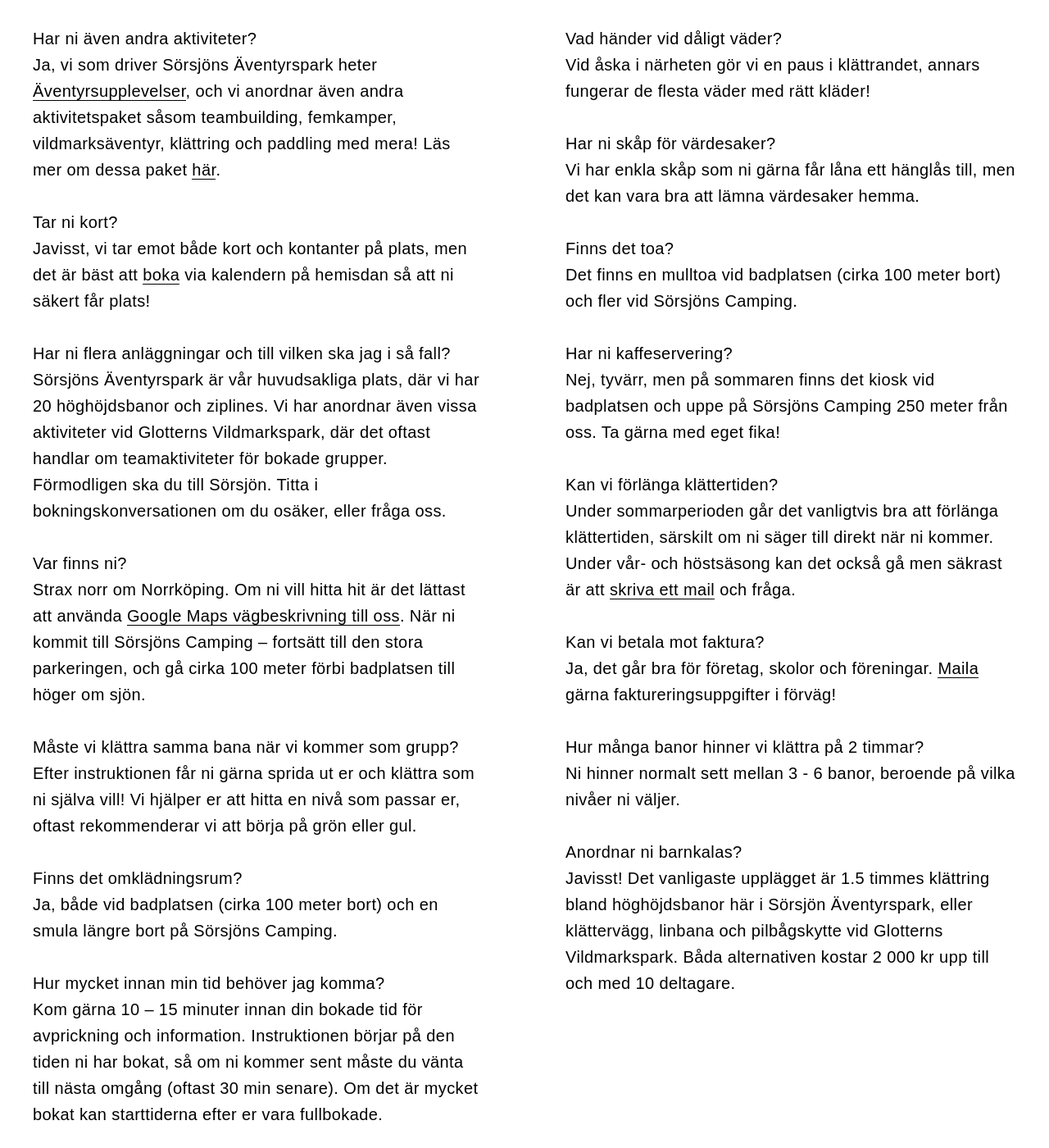
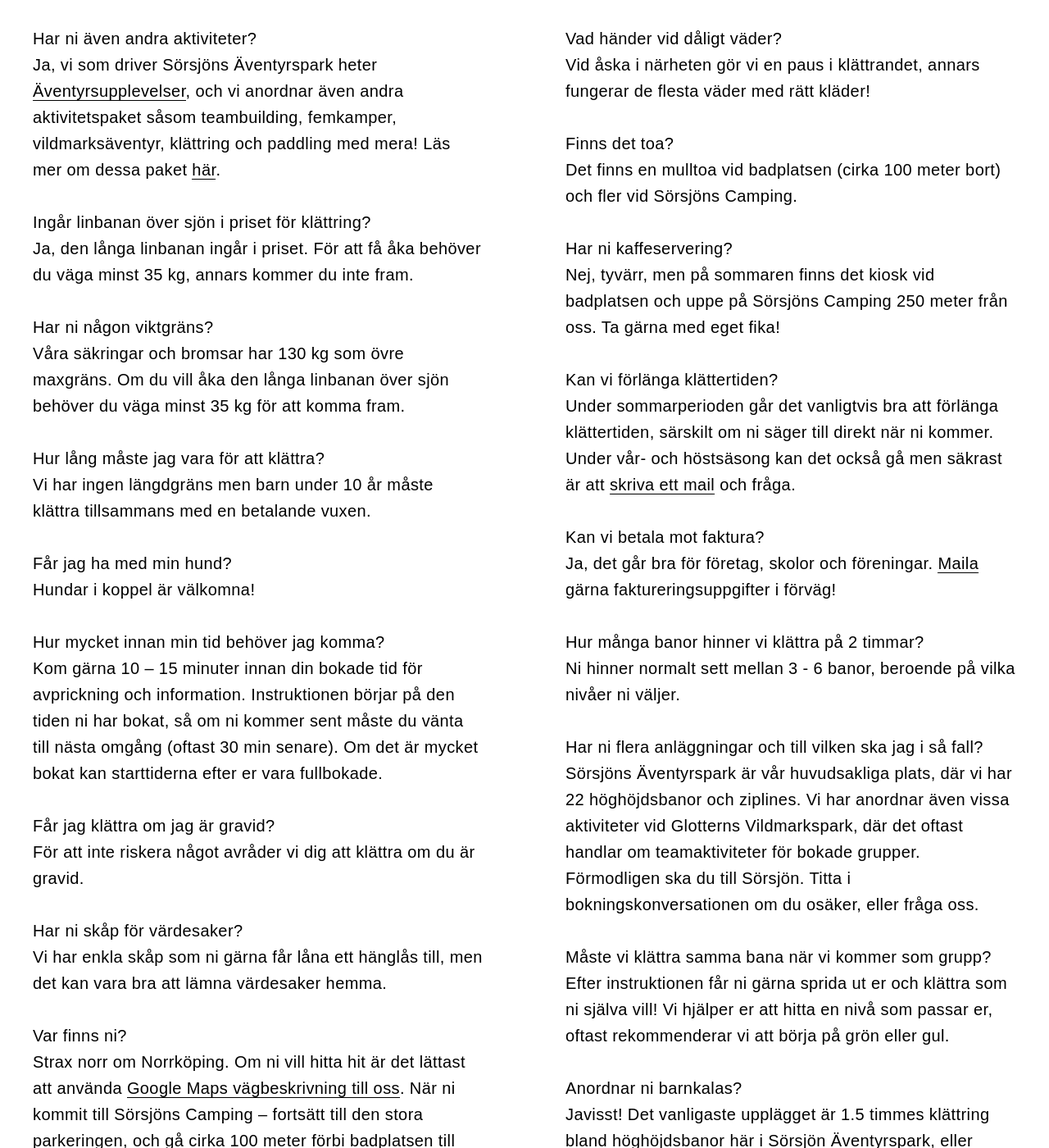
Before and after one commit to aventyrsupplevelser/aventyrsupplevelser.github.io, a Jekyll site: the page built from sorsjon/index.html, in a window 1280 px wide and 1400 px high, scrolled down 7185 px. Shown: the whole window at 82% size. Built offline with Jekyll 4.4.1, drawn with Linux system fonts in a browser that asks for light colours; some of the changed text lies outside the part shown.

Commit message:
new faq and map and edits

```diff
--- a/Gemfile
+++ b/Gemfile
@@ -1,2 +1,2 @@
- source 'https://rubygems.org'
+source 'https://rubygems.org'
 gem 'github-pages', group: :jekyll_plugins
--- a/sorsjon/index.html
+++ b/sorsjon/index.html
@@ -47,7 +47,7 @@
 		  <div>
 			  <img src="/sorsjon/images/banorna.jpg">
 			  <div>
-			  Klättra på 2 till 20 meters höjd i våra 21&nbsp;höghöjdsbanor&nbsp;...
+			  Klättra på 2 till 20 meters höjd i våra 22&nbsp;höghöjdsbanor&nbsp;...
 		 	  </div>
 		  </div>
 		  <div>
@@ -96,7 +96,7 @@
 		  </div>
 	  </div>
 	  <div id="infographicssection" class="greyback">
-	  <img class="infographic" src="/sorsjon/images/infographicswebnew.png">
+	  <img class="infographic" src="/sorsjon/images/webSEinfo.png">
 	  <img class="infographicmobil" src="/sorsjon/images/infographicmobil.png">
 	  </div>
 
@@ -125,6 +125,9 @@
 				  <img class="harfinnspic" src="/sorsjon/images/MushroomBerry.png">
 				  <div>...&nbsp;samt svamp och bär i skogen!</div>
 			  </div>
+	  </div>
+	  <div id="infographicssection" class="greyback" style="padding-top: 0px; padding-bottom: 0px">
+	  <img style="width:100vw; margin: 0px;" class="infographicmobil" src="/sorsjon/images/mapmobil.jpg">
 	  </div>
 	  <a id="openinghours"></a>
 	  <div id="oppettidersection" class="greyback">
@@ -268,7 +271,7 @@
 		  </div>
 		  <div>
 			  <img src="/sorsjon/images/shoes.png">
-			  ... vi rekommenderar att ha på oömma <br class="widebr"> kläder och bra skor när du&nbsp;kommer&nbsp;...
+			  ... ha på oömma kläder och <br class="widebr">skor som täcker&nbsp;tårna...
 		  </div>
 		  <div>
 			  <img src="/sorsjon/images/fikabadklader.png">
@@ -309,41 +312,69 @@
 			  <br>
 			  <br>
 
-			  <strong>Tar ni kort?</strong>
+			  <strong> Ingår linbanan över sjön i priset för klättring?
+			  </strong>
 			  <br>
-			  Javisst, vi tar emot både kort och kontanter på plats, men det är bäst att <a href="#book">boka</a> via kalendern på hemisdan så att ni säkert får&nbsp;plats!
+			  Ja, den långa linbanan ingår i priset. För att få åka behöver du väga minst 35 kg, annars kommer du inte fram.
 			  <br>
 			  <br>
-			  <strong>Har ni flera anläggningar och till vilken ska jag i så&nbsp;fall?
+
+			  <strong>Har ni någon viktgräns?
 			  </strong>
 			  <br>
-			  Sörsjöns Äventyrspark är vår huvudsakliga plats, där vi har 20&nbsp;höghöjdsbanor och ziplines. Vi har anordnar även vissa aktiviteter vid Glotterns Vildmarkspark, där det oftast handlar om teamaktiviteter för bokade grupper. Förmodligen ska du till Sörsjön. Titta i <span>bokningskonversationen</span> om du osäker, eller fråga&nbsp;oss.
+			  Våra säkringar och bromsar har 130 kg som övre maxgräns. Om du vill åka den långa linbanan över sjön behöver du väga minst 35 kg för att komma fram.
 			  <br>
 			  <br>
+
+			  <strong> Hur lång måste jag vara för att klättra?
+			  </strong>
+			  <br>
+			  Vi har ingen längdgräns men barn under 10 år måste klättra tillsammans med en betalande vuxen.
+			  <br>
+			  <br>
+
+			  <strong> Får jag ha med min hund?
+			  </strong>
+			  <br>
+			  Hundar i koppel är välkomna!
+			  <br>
+			  <br>
+
+			  <strong>Hur mycket innan min tid behöver jag&nbsp;komma?
+			  </strong>
+			  <br>
+			  Kom gärna 10&nbsp;–&nbsp;15&nbsp;minuter innan din bokade tid för avprickning och information. Instruktionen börjar på den tiden ni har bokat, så om ni kommer sent måste du vänta till nästa omgång (oftast 30&nbsp;min&nbsp;senare). Om det är mycket bokat kan starttiderna efter er vara&nbsp;fullbokade.
+			  <br>
+			  <br>
+
+			  <strong> Får jag klättra om jag är gravid?
+			  </strong>
+			  <br>
+			  För att inte riskera något avråder vi dig att klättra om du är gravid.
+			  <br>
+			  <br>
+
+			  <strong>Har ni skåp för värdesaker?
+			  </strong>
+			  <br>
+			  Vi har enkla skåp som ni gärna får låna ett hänglås till, men det kan vara bra att lämna värdesaker&nbsp;hemma.
+			  <br>
+			  <br>
+
 			  <strong>Var finns ni?
 			  </strong>
 			  <br>
 			  Strax norr om Norrköping. Om ni vill hitta hit är det lättast att använda <a href="https://www.google.com/maps?saddr=Current+Location&daddr=Sorsjons+Aventyrspark" target="_blank">Google&nbsp;Maps vägbeskrivning&nbsp;till&nbsp;oss</a>. När ni kommit till Sörsjöns Camping – fortsätt till den stora parkeringen, och gå cirka 100&nbsp;meter förbi badplatsen till höger om&nbsp;sjön.
 			  <br>
 			  <br>
-			  <strong>Måste vi klättra samma bana när vi kommer som&nbsp;grupp?
-			  </strong>
-			  <br>
-			  Efter instruktionen får ni gärna sprida ut er och klättra som ni själva vill! Vi hjälper er att hitta en nivå som passar er, oftast rekommenderar vi att börja på grön eller&nbsp;gul.
-			  <br>
-			  <br>
+
 			  <strong>Finns det omklädningsrum?
 			  </strong>
 			  <br>
 			  Ja, både vid badplatsen (cirka 100&nbsp;meter bort) och en smula längre bort på Sörsjöns&nbsp;Camping.
 			  <br>
 			  <br>
-			  <strong>Hur mycket innan min tid behöver jag&nbsp;komma?
-			  </strong>
-			  <br>
-			  Kom gärna 10&nbsp;–&nbsp;15&nbsp;minuter innan din bokade tid för avprickning och information. Instruktionen börjar på den tiden ni har bokat, så om ni kommer sent måste du vänta till nästa omgång (oftast 30&nbsp;min&nbsp;senare). Om det är mycket bokat kan starttiderna efter er vara&nbsp;fullbokade.
-			  <br>
-			  <br>
+
 		  </div>
 		  <div>
 
@@ -353,18 +384,14 @@
 			  Vid åska i närheten gör vi en paus i klättrandet, annars fungerar de flesta väder med rätt&nbsp;kläder!
 			  <br>
 			  <br>
-			  <strong>Har ni skåp för värdesaker?
-			  </strong>
-			  <br>
-			  Vi har enkla skåp som ni gärna får låna ett hänglås till, men det kan vara bra att lämna värdesaker&nbsp;hemma.
-			  <br>
-			  <br>
+
 			  <strong>Finns det toa?
 			  </strong>
 			  <br>
 			  Det finns en mulltoa vid badplatsen (cirka 100 meter bort) och fler vid Sörsjöns&nbsp;Camping.
 			  <br>
 			  <br>
+
 			  <strong>Har ni kaffeservering?
 			  </strong>
 			  <br>
@@ -389,6 +416,21 @@
 			  Ni hinner normalt sett mellan 3&nbsp;-&nbsp;6&nbsp;banor, beroende på vilka nivåer ni&nbsp;väljer.
 			  <br>
 			  <br>
+
+			  <strong>Har ni flera anläggningar och till vilken ska jag i så&nbsp;fall?
+			  </strong>
+			  <br>
+			  Sörsjöns Äventyrspark är vår huvudsakliga plats, där vi har 22&nbsp;höghöjdsbanor och ziplines. Vi har anordnar även vissa aktiviteter vid Glotterns Vildmarkspark, där det oftast handlar om teamaktiviteter för bokade grupper. Förmodligen ska du till Sörsjön. Titta i <span>bokningskonversationen</span> om du osäker, eller fråga&nbsp;oss.
+			  <br>
+			  <br>
+
+			  <strong>Måste vi klättra samma bana när vi kommer som&nbsp;grupp?
+			  </strong>
+			  <br>
+			  Efter instruktionen får ni gärna sprida ut er och klättra som ni själva vill! Vi hjälper er att hitta en nivå som passar er, oftast rekommenderar vi att börja på grön eller&nbsp;gul.
+			  <br>
+			  <br>
+
 			  <strong>Anordnar ni barnkalas?
 			  </strong>
 			  <br>
--- a/sorsjonen/index.html
+++ b/sorsjonen/index.html
@@ -102,7 +102,7 @@
 	  </div>
 
 	  <div id="infographicssection" class="greyback">
-	  <img class="infographic" src="/sorsjon/images/webenglishnew.png">
+	  <img class="infographic" src="/sorsjon/images/webENinfo.png">
 	  <img class="infographicmobil" src="/sorsjon/images/mobilenglishnew.png">
 	  </div>
 
```
Also changed, not shown: sorsjon/images/infographicmobil.png (added), sorsjon/images/infographicswebnew.png (deleted), sorsjon/images/map.jpg (added), sorsjon/images/mapmobil.jpg (added), sorsjon/images/sorsjonheaderwhite.png (deleted), sorsjon/images/webENinfo.png (added), sorsjon/images/webSEinfo.png (added), sorsjon/images/webenglishnew.png (deleted), 2 other files.
